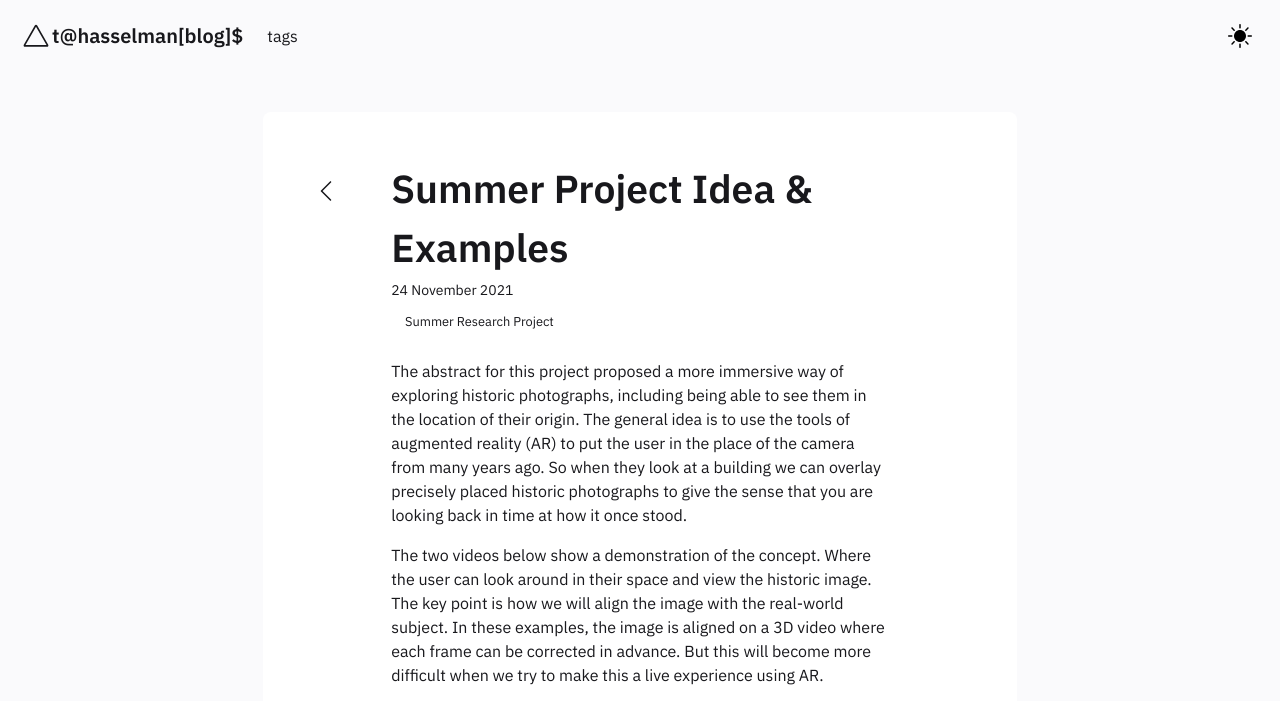
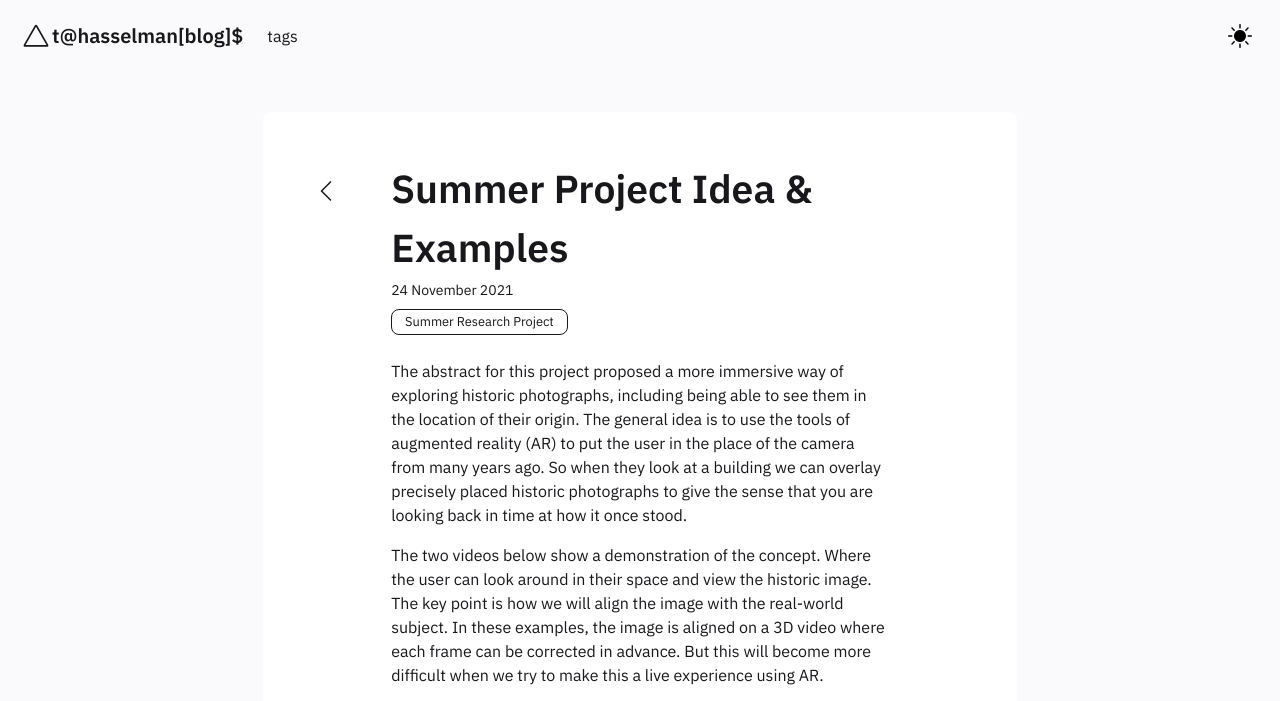
Before and after one commit to RedSoutherly/redsoutherly.github.io, a Jekyll site: the page built from _notes/Public/ARStudentship/Summer Project Idea & Examples.md, in a window 1280 px wide. Shown: the top 701 px of the page. Built offline with Jekyll 4.4.1, drawn with Linux system fonts in a browser that asks for light colours; grey boxes are pictures that could not be loaded.

Commit message:
keep border on tags

```diff
--- a/assets/css/main.css
+++ b/assets/css/main.css
@@ -3903,11 +3903,10 @@ a.navbar-item,
   padding-right: 1em; }
 
 a.tag {
-  border: 1px solid transparent;
+  border: 1px solid var(--text-main);
   transition: all 0.2s; }
 
 a.tag:hover {
-  border: 1px solid var(--border);
   text-decoration: none;
   color: var(--link); }
 
```
